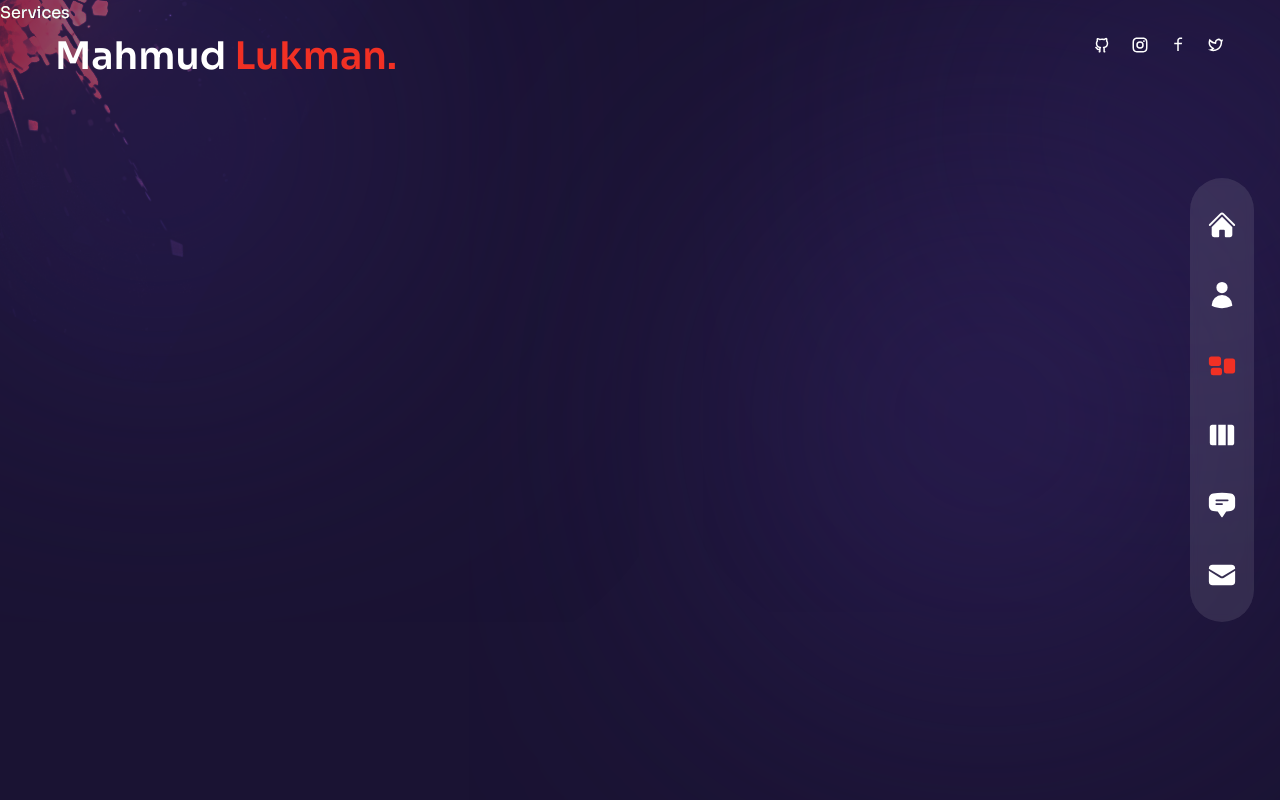
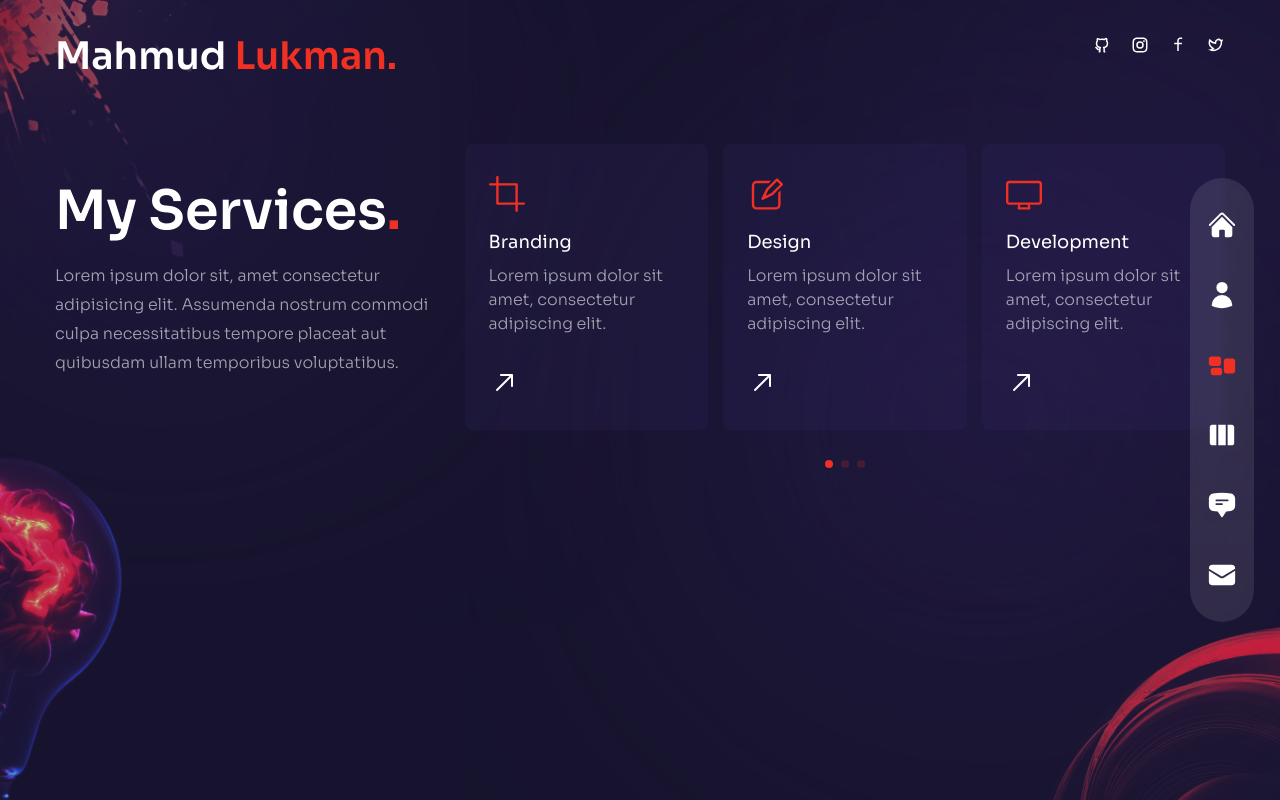
Before and after one commit to mahmudlukman/portfolio, a Next.js app: page /services in a window 1280 px wide. Built offline with nearby package versions, Linux system fonts and the light colour scheme.

Commit message:
Services page complete

```diff
--- a/components/Bulb.js
+++ b/components/Bulb.js
@@ -1,5 +1,18 @@
+// next image
+import Image from 'next/image'
+
 const Bulb = () => {
-  return <div>Bulb</div>;
+  return (
+    <div className='absolute -left-36 -bottom-12 rotate-12 mix-blend-color-dodge animate-pulse duration-75 z-10 w-[200px] xl:w-[260px]'>
+      <Image
+        src={'/bulb.png'}
+        alt=''
+        width={260}
+        height={200}
+        className='w-full h-full'
+      />
+    </div>
+  );
 };
 
 export default Bulb;
--- a/components/ServiceSlider.js
+++ b/components/ServiceSlider.js
@@ -1,3 +1,12 @@
+// import swiper react components
+import { Swiper, SwiperSlide } from 'swiper/react';
+import { FreeMode, Pagination } from 'swiper';
+
+// import swiper styles
+import 'swiper/css';
+import 'swiper/css/free-mode';
+import 'swiper/css/pagination';
+
 // icons
 import {
   RxCrop,
@@ -5,8 +14,8 @@
   RxDesktop,
   RxReader,
   RxRocket,
-} from "react-icons/rx";
-
+  RxArrowTopRight,
+} from 'react-icons/rx';
 
 // data
 const serviceData = [
@@ -38,7 +47,46 @@
 ];
 
 const ServiceSlider = () => {
-  return <div>Service Slider</div>;
+  return (
+    <Swiper
+      breakpoints={{
+        320: {
+          slidesPerView: 1,
+          spaceBetween: 15,
+        },
+        640: {
+          slidesPerView: 3,
+          spaceBetween: 15,
+        },
+      }}
+      freeMode={true}
+      pagination={{
+        clickable: true,
+      }}
+      modules={[FreeMode, Pagination]}
+      className="h-[240px] sm:h-[340px]"
+    >
+      {serviceData.map((item, index) => {
+        return (
+          <SwiperSlide key={index}>
+            <div className='bg-[rgba(65,47,123,0.15)] h-max rounded-lg px-6 py-8 flex sm:flex-col gap-x-6 sm:gap-x-0 group cursor-pointer hover:bg-[rgba(89,65,169,0.15)] transition-all duration-300'>
+              {/* icon */}
+              <div className='text-4xl text-accent mb-4'>{item.icon}</div>
+              {/* title & desc */}
+              <div className='mb-8'>
+                <div className='mb-2 text-lg'>{item.title}</div>
+                <p className='max-w-[350px] leading-normal'>{item.description}</p>
+              </div>
+              {/* arrow */}
+              <div className='text-3xl'>
+                <RxArrowTopRight className='group-hover:rotate-45 group-hover:text-accent transition-all duration-300'/>
+              </div>
+            </div>
+          </SwiperSlide>
+        );
+      })}
+    </Swiper>
+  );
 };
 
 export default ServiceSlider;
--- a/pages/services/index.js
+++ /dev/null
@@ -1,5 +0,0 @@
-const Services = () => {
-  return <div>Services</div>;
-};
-
-export default Services;
--- /dev/null
+++ b/pages/services/index.jsx
@@ -0,0 +1,56 @@
+// components
+import ServiceSider from '../../components/ServiceSlider';
+import Bulb from '../../components/Bulb';
+import Circles from '../../components/Circles';
+
+// framer motion
+import { motion } from 'framer-motion';
+import { fadeIn } from '../../variants';
+
+const Services = () => {
+  return (
+    <div className="h-full bg-primary/30 py-36">
+      <Circles />
+      <div className="container mx-auto">
+        <div className="flex flex-col xl:flex-row gap-x-8">
+          {/* text */}
+          <div className="text-center flex xl:w-[30vw] flex-col lg:text-left mb-4 xl:mb-0">
+            <motion.h2
+              variants={fadeIn('up', 0.2)}
+              initial="hidden"
+              animate="show"
+              exit="hidden"
+              className="h2 xl:mt-8"
+            >
+              My Services<span className="text-accent">.</span>
+            </motion.h2>
+            <motion.p
+              variants={fadeIn('up', 0.4)}
+              initial="hidden"
+              animate="show"
+              exit="hidden"
+              className="mb-4 max-w-[400px] mx-auto lg:mx-0"
+            >
+              Lorem ipsum dolor sit, amet consectetur adipisicing elit.
+              Assumenda nostrum commodi culpa necessitatibus tempore placeat aut
+              quibusdam ullam temporibus voluptatibus.
+            </motion.p>
+          </div>
+          <motion.div
+            variants={fadeIn('down', 0.6)}
+            initial='hidden'
+            animate='show'
+            exit='hidden'
+            className="w-full xl:max-w-[65%]"
+          >
+            {/* text */}
+            <ServiceSider />
+          </motion.div>
+        </div>
+      </div>
+      <Bulb />
+    </div>
+  );
+};
+
+export default Services;
```
Also changed, not shown: pages/about/index.jsx (renamed from pages/about/index.js), pages/contact/index.jsx (renamed from pages/contact/index.js), pages/work/index.jsx (renamed from pages/work/index.js).
